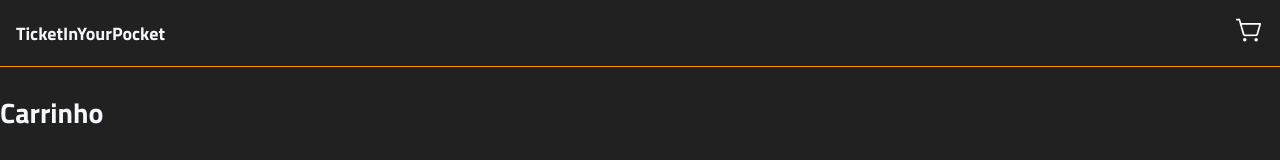
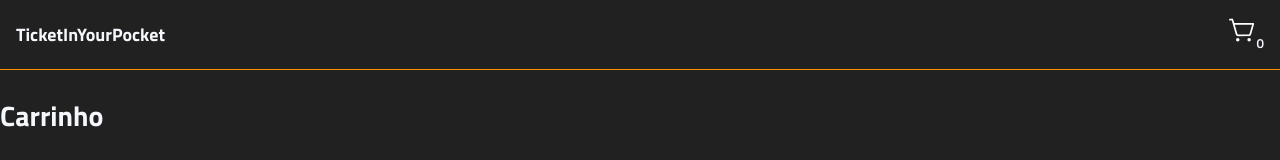
Before and after one commit to BrittosMonteiro/ticket-in-your-pocket-brittos, a React (Vite) app: page /cart in a window 1280 px wide. Shown: the top 160 px of the page. Built offline with nearby package versions, Linux system fonts and the light colour scheme.

Commit message:
Initial cart config

```diff
--- a/src/components/Card/index.jsx
+++ b/src/components/Card/index.jsx
@@ -1,13 +1,16 @@
-import React, { useState } from "react";
+import React, { useContext, useState } from "react";
 import "./style.css";
 import { Ticket, Minus } from "phosphor-react";
 import { Link } from "react-router-dom";
+import { CartContext } from "../../context/CartContext";
 
 export default function CardComponent({ movie }) {
+  const {addToCart} = useContext(CartContext)
   const [qty, setQty] = useState(0);
 
   const addTicket = () => {
     setQty(qty + 1);
+    addToCart(movie.id, qty + 1)
   };
 
   const removeTicket = () => {
--- a/src/components/Header/index.jsx
+++ b/src/components/Header/index.jsx
@@ -1,8 +1,11 @@
 import { Link } from "react-router-dom";
 import "./style.css";
 import { ShoppingCartSimple } from "phosphor-react";
+import { useContext } from "react";
+import { CartContext } from "../../context/CartContext";
 
 export default function HeaderComponent() {
+  const {getCartQty} = useContext(CartContext)
   return (
     <header className="header">
       <Link to={"/"}>
@@ -10,6 +13,7 @@ export default function HeaderComponent() {
       </Link>
       <Link to={"/cart"}>
         <ShoppingCartSimple color="#fff" size={28} />
+        <sub>{getCartQty()}</sub>
       </Link>
     </header>
   );
--- /dev/null
+++ b/src/context/CartContext.jsx
@@ -0,0 +1,70 @@
+import { createContext, useEffect, useState } from "react";
+
+export const CartContext = createContext();
+
+export const CartProvider = ({ children }) => {
+  const [cart, setCart] = useState([]);
+
+  // useEffect(() => {
+  //   const cartStore = getCartStore();
+  //   if (cartStore) setCart(cartStore);
+  // }, []);
+
+  const addToCart = (id, quantity) => {
+    // const isInCart = findItemInCart(product.id, cart);
+    // if (isInCart) {
+    //   increaseQtyById(product.id, quantity);
+    // } else {
+    //   setCartStore([...cart, { product, quantity }]);
+    //   updateCart([...cart, { product, quantity }]);
+    // }
+  };
+
+  const removeFromCart = (id) => {
+    // const isInCart = findItemInCart(id, cart);
+    // if (isInCart) {
+    //   const updatedCart = cart.filter((e) => e.product.id !== id);
+    //   setCartStore(updatedCart);
+    //   updateCart(updatedCart);
+    // }
+  };
+
+  const clearCart = () => {
+    // removeStore();
+    // updateCart([]);
+  };
+
+  const increaseQtyById = (id, quantity) => {
+    // const updatedCartQuantity = cart.map((item) => {
+    //   if (item.product.id === id) {
+    //     return { ...item, quantity: item.quantity + quantity };
+    //   }
+    //   return item;
+    // });
+    // setCartStore(updatedCartQuantity);
+    // updateCart(updatedCartQuantity);
+  };
+
+  const getCartQty = () => {
+    return cart.reduce((acc, cur) => acc + cur.quantity, 0);
+  };
+
+  const updateCart = (newCart) => {
+    // setCart(newCart);
+  };
+
+  return (
+    <CartContext.Provider
+      value={{
+        addToCart,
+        removeFromCart,
+        increaseQtyById,
+        clearCart,
+        getCartQty,
+        cart,
+      }}
+    >
+      {children}
+    </CartContext.Provider>
+  );
+};
```
Also changed, not shown: src/main.jsx (+5 -2 lines).
